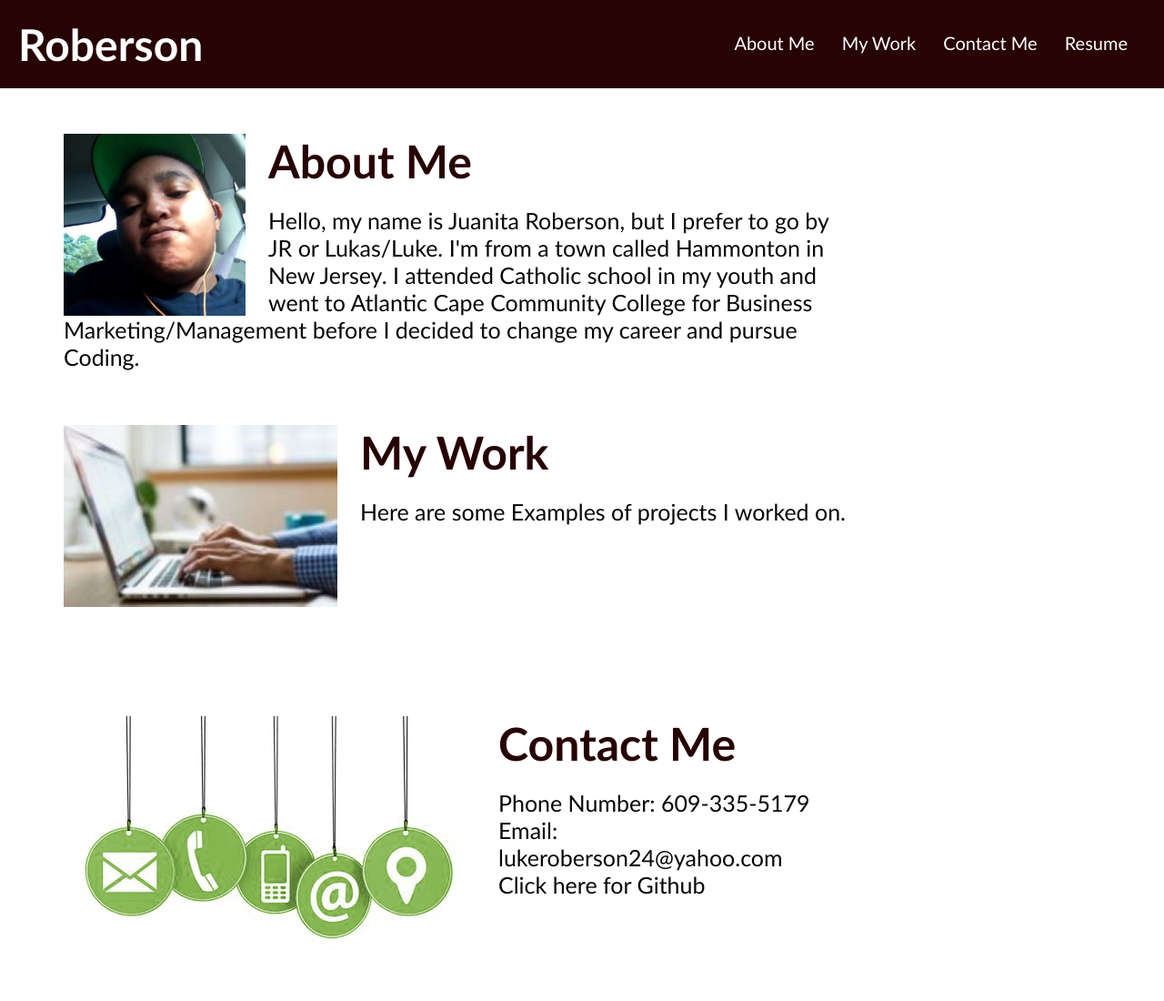
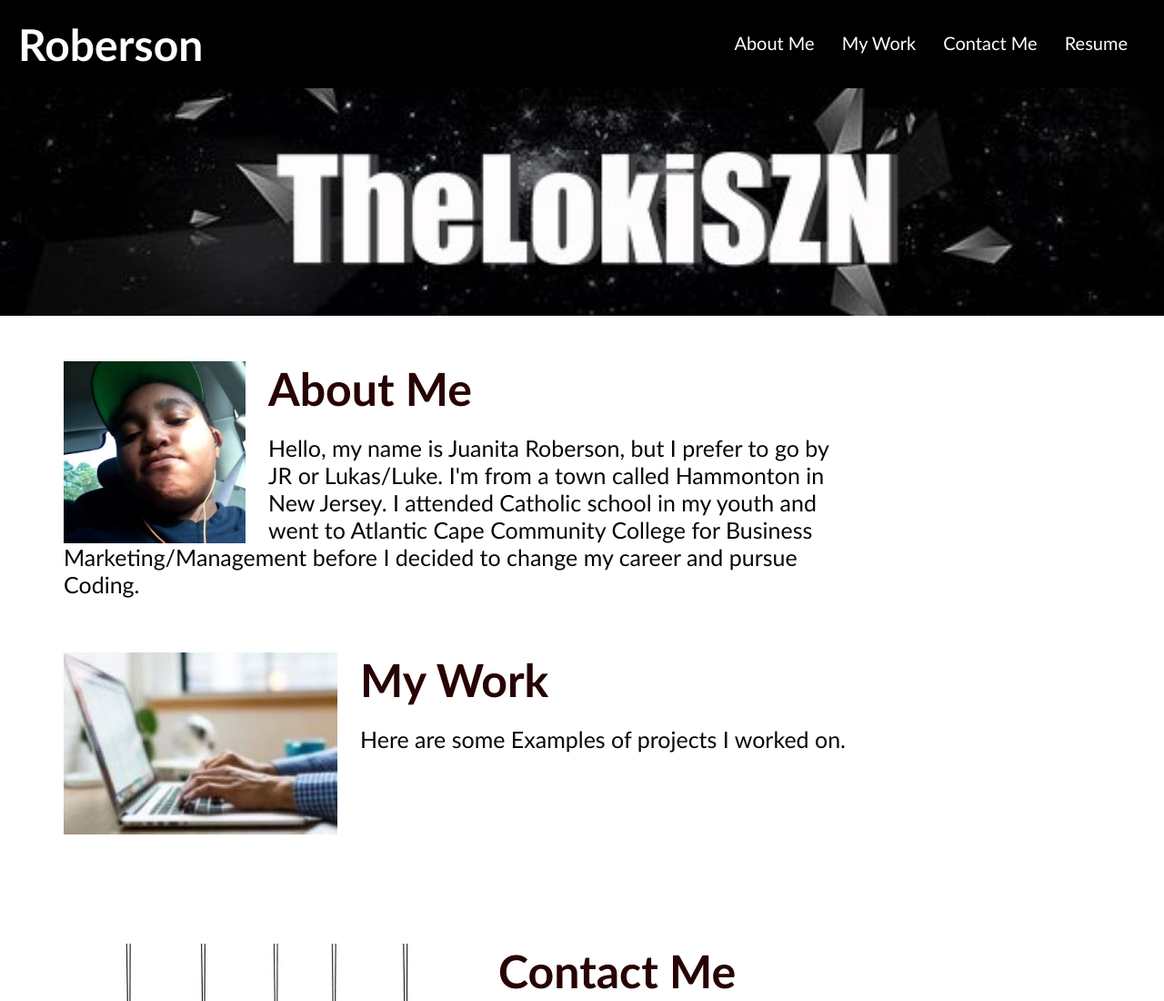
Before and after one commit to TheLokiSZN/Portfoliov1, a plain HTML site: page index.html in a window 1280 px wide. Shown: the top 1100 px of the page at 91% size. Drawn offline with Linux system fonts and the light colour scheme.

Commit message:
added a banner

```diff
--- a/assets/css/style.css
+++ b/assets/css/style.css
@@ -5,13 +5,13 @@
 }
 
 body {
-    background-color: #ffffff;
+    background-color: #fff;
 }
 
 header {
     padding: 20px;
     font-family: 'Trebuchet MS', 'Lucida Sans Unicode', 'Lucida Grande', 'Lucida Sans', Arial, sans-serif;
-    background-color: #270303;
+    background-color: #000000;
     color: #ffffff;
 }
 
@@ -49,6 +49,15 @@ a {
 p {
     font-size: 25px;
 }
+
+.banner {
+    height: 250px;
+    width: 100%;
+    background-image: url('./images/banner\ header.jpg');
+    background-position: center;
+    background-size: cover;
+}
+
 
 .float-left {
     float: left;
--- a/index.html
+++ b/index.html
@@ -20,6 +20,7 @@
         </nav>
     </header>
 
+    <div class="banner"></div>
     <main>
         <section class="content">
             <div id="About-Me" class="About-Me">
```
Also changed, not shown: assets/css/images/banner header.jpg (added). Lines whose indentation alone changed are shown as unchanged.
